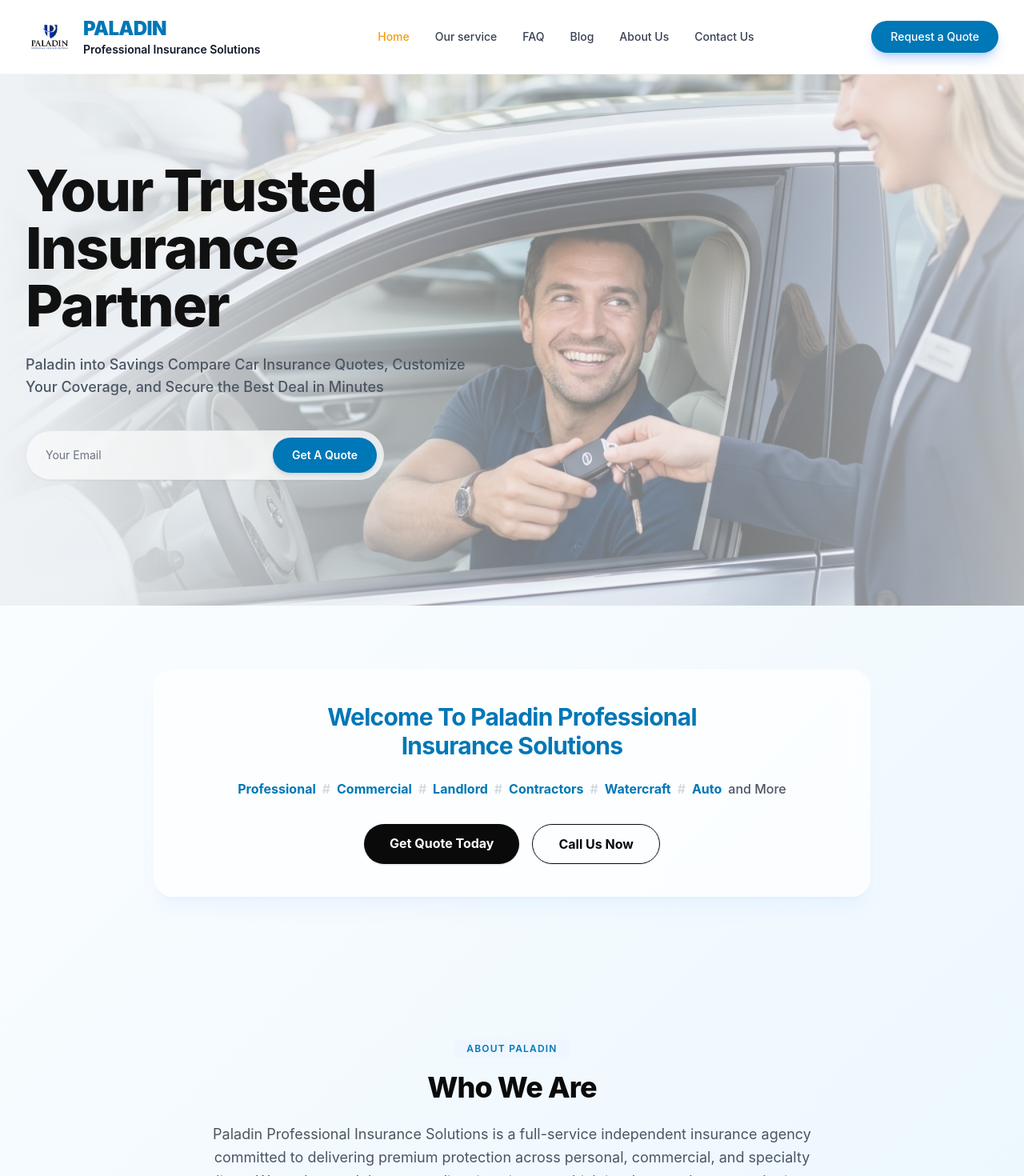
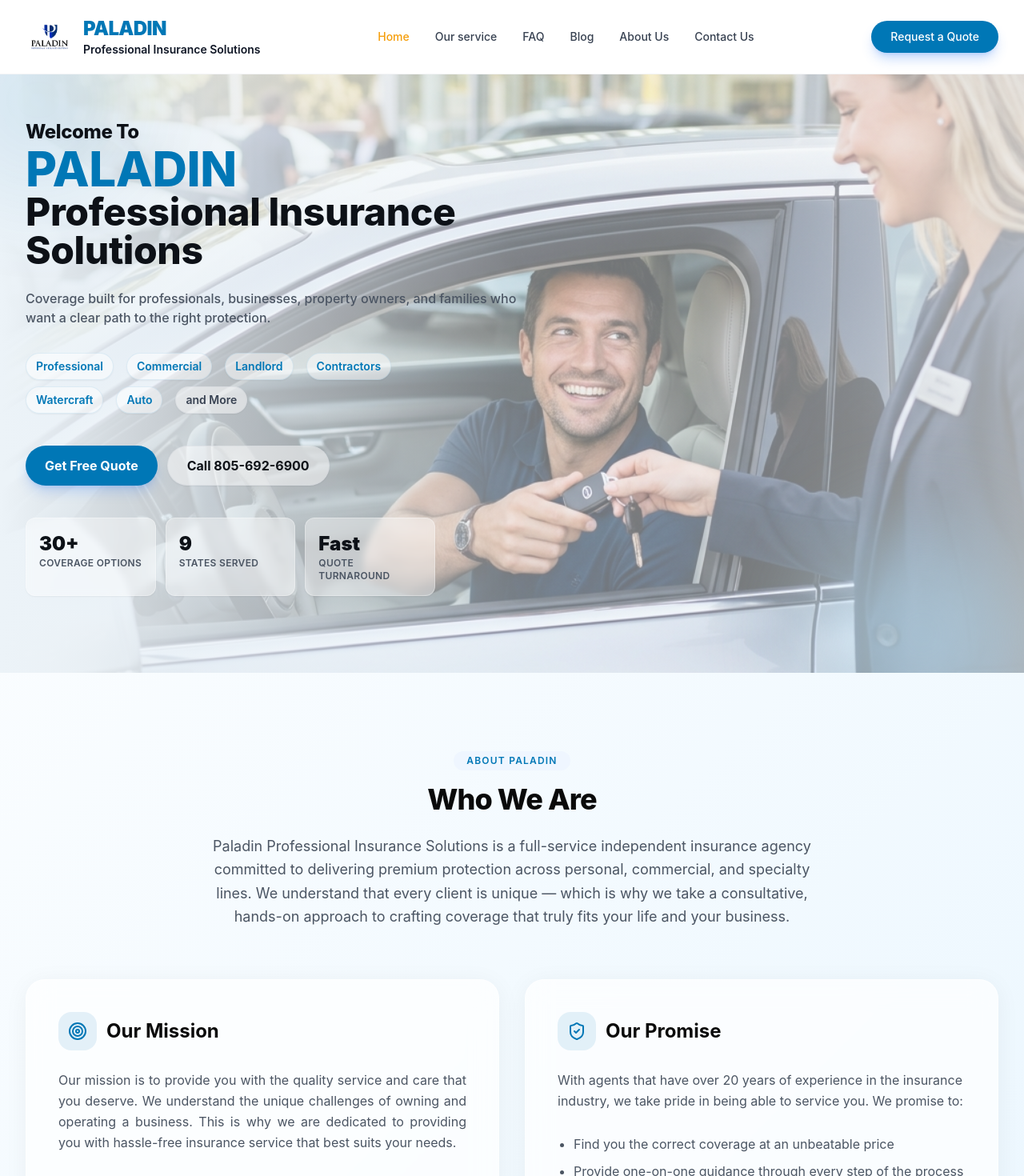
Before and after one commit to lanzashlee/Paladin-, a React (Create React App) app in the folder frontend/: page / in a window 1280 px wide. Shown: the top 1470 px of the page at 80% size. Built offline with nearby package versions, Linux system fonts and the light colour scheme.

Commit message:
Enhanced UI

```diff
--- a/frontend/src/components/FeaturedProducts.js
+++ b/frontend/src/components/FeaturedProducts.js
@@ -1,78 +1,128 @@
 import React from 'react';
+import { Link } from 'react-router-dom';
 
 const products = [
   {
     num: '1',
     title: 'General Liability',
+    image:
+      'https://images.unsplash.com/photo-1454165804606-c3d57bc86b40?auto=format&fit=crop&w=1200&q=80',
     desc: 'Protects businesses from financial loss due to third-party claims for bodily injury, property damage, and personal injury. Our policies offer broad coverage and 24/7 assistance.',
   },
   {
     num: '2',
     title: 'Renters Insurance',
+    image:
+      'https://images.unsplash.com/photo-1560518883-ce09059eeffa?auto=format&fit=crop&w=1200&q=80',
     desc: 'Protect your belongings and liability as a renter. Our policies cover theft, fire, water damage, and more - tailored to your specific rental situation.',
   },
   {
     num: '3',
     title: 'Umbrella Insurance',
+    image:
+      'https://images.unsplash.com/photo-1521791136064-7986c2920216?auto=format&fit=crop&w=1200&q=80',
     desc: "Get additional liability coverage beyond your existing policies. Our umbrella insurance provides extra protection for your assets and peace of mind when standard limits aren't enough.",
   },
   {
     num: '4',
     title: "Workers' Compensation",
+    image:
+      'https://images.unsplash.com/photo-1581092583537-20d51b4b4f1b?auto=format&fit=crop&w=1200&q=80',
     desc: 'Provides financial support and medical benefits to employees injured or ill due to their job - covering medical expenses, lost wages, rehabilitation costs, and death benefits for dependents.',
   },
   {
     num: '5',
     title: 'Flood Insurance',
+    image:
+      'https://images.unsplash.com/photo-1547683905-f686c993aae5?auto=format&fit=crop&w=1200&q=80',
     desc: 'Protect your home and belongings from flood damage caused by natural disasters, burst pipes, and other water-related incidents. We help identify your flood risk and find the right level of coverage.',
   },
   {
     num: '6',
     title: 'Commercial Auto Insurance',
+    image:
+      'https://images.unsplash.com/photo-1616422285623-13ff0162193c?auto=format&fit=crop&w=1200&q=80',
     desc: 'Protects against financial losses from accidents, property damage, and liability claims involving business vehicles - including bodily injury, property damage, theft, vandalism, and legal costs.',
   },
   {
     num: '7',
     title: 'Cyber Liability Insurance',
+    image:
+      'https://images.unsplash.com/photo-1518770660439-4636190af475?auto=format&fit=crop&w=1200&q=80',
     desc: 'Designed to protect businesses from financial losses stemming from cyberattacks and data breaches - covering data recovery, legal fees, and notification expenses required by data protection laws.',
   },
   {
     num: '8',
     title: 'Earthquake Insurance',
+    image:
+      'https://images.unsplash.com/photo-1506466010722-395aa2bef877?auto=format&fit=crop&w=1200&q=80',
     desc: 'A specialized form of property coverage designed to protect against the financial impact of earthquake damage - filling the gap left by standard homeowners or commercial policies that exclude seismic events.',
   },
   {
     num: '9',
     title: 'Commercial Insurance',
+    image:
+      'https://images.unsplash.com/photo-1486406146926-c627a92ad1ab?auto=format&fit=crop&w=1200&q=80',
     desc: 'A broad safeguard for businesses offering protection against liabilities, property damage, employee injuries, and other potential losses arising from everyday operations. Custom-tailored for your industry.',
   },
 ];
 
 function FeaturedProducts() {
   return (
-    <section className="py-24 px-8 max-w-7xl mx-auto w-full" id="coverage-offerings">
-      <div className="text-center mb-16">
-        <h2 className="text-4xl font-extrabold text-[#0a0a0a] tracking-tight mb-4">Our Coverage Offerings</h2>
-        <p className="text-lg text-gray-600 max-w-3xl mx-auto leading-relaxed">
-          We proudly offer a comprehensive suite of insurance products designed to protect what
-          matters most to you and your business.
+    <section className="relative py-24 px-6 sm:px-8 max-w-7xl mx-auto w-full overflow-hidden" id="coverage-offerings">
+      <div className="pointer-events-none absolute -top-16 left-1/2 -translate-x-1/2 w-[760px] h-[300px] rounded-full bg-[#0077b6]/10 blur-3xl" />
+      <div className="pointer-events-none absolute -bottom-24 right-0 w-[360px] h-[360px] rounded-full bg-sky-200/60 blur-3xl" />
+
+      <div className="relative z-10 text-center mb-16">
+        <p className="inline-flex items-center px-4 py-1.5 rounded-full bg-[#0077b6]/10 text-[#0077b6] text-xs font-semibold tracking-widest uppercase mb-5 border border-[#0077b6]/20">
+          Coverage Portfolio
+        </p>
+        <h2 className="text-4xl sm:text-5xl font-extrabold text-[#0a0a0a] tracking-tight mb-4">
+          Our Coverage Offerings
+        </h2>
+        <p className="text-base sm:text-lg text-gray-600 max-w-3xl mx-auto leading-relaxed">
+          Explore a curated suite of protection options for businesses, property owners, and
+          families, each designed to match real-world risk and long-term peace of mind.
         </p>
       </div>
 
-      <div className="grid grid-cols-1 md:grid-cols-2 lg:grid-cols-3 gap-6">
+      <div className="relative z-10 grid grid-cols-1 md:grid-cols-2 lg:grid-cols-3 gap-6">
         {products.map((p) => (
-          <div
+          <article
             key={p.num}
-            className="glass-panel rounded-3xl p-8 flex flex-col gap-4 group hover:-translate-y-1 hover:shadow-xl hover:shadow-blue-500/10 transition-all duration-300"
+            className="relative overflow-hidden rounded-3xl border border-white/20 p-7 sm:p-8 flex flex-col gap-4 group min-h-[340px] hover:-translate-y-1.5 hover:shadow-xl hover:shadow-blue-500/15 transition-all duration-300"
           >
-            <div className="w-12 h-12 rounded-2xl bg-[#0077b6] flex items-center justify-center shadow-md shadow-blue-500/20 shrink-0">
-              <span className="text-white text-base font-black">{p.num}</span>
+            <div
+              className="absolute inset-0 bg-cover bg-center opacity-80 transition-transform duration-300 group-hover:scale-105"
+              style={{ backgroundImage: `url(${p.image})` }}
+              aria-hidden="true"
+            />
+            <div className="absolute inset-0 bg-gradient-to-b from-[#0a0a0a]/30 via-[#0a0a0a]/45 to-[#0a0a0a]/65" aria-hidden="true" />
+
+            <div className="relative z-10 flex items-center justify-between">
+              <div className="w-12 h-12 rounded-2xl bg-white/15 backdrop-blur-sm border border-white/20 flex items-center justify-center shadow-md shadow-blue-500/20 shrink-0">
+                <span className="text-white text-base font-black">{p.num}</span>
+              </div>
+              <span className="text-[11px] uppercase tracking-[0.2em] text-white/80 font-semibold">Featured</span>
             </div>
 
-            <h3 className="text-xl font-bold text-[#0a0a0a] group-hover:text-[#0077b6] transition-colors">{p.title}</h3>
-            <p className="text-gray-600 text-sm leading-relaxed">{p.desc}</p>
-          </div>
+            <h3 className="relative z-10 text-xl font-bold text-white drop-shadow-sm group-hover:text-[#7dd3fc] transition-colors">
+              {p.title}
+            </h3>
+            <p className="relative z-10 text-white/95 text-sm leading-relaxed text-justify drop-shadow-sm flex-1">
+              {p.desc}
+            </p>
+          </article>
         ))}
+      </div>
+
+      <div className="relative z-10 mt-12 flex justify-center">
+        <Link
+          to="/service"
+          className="inline-flex items-center gap-2 bg-[#0077b6] text-white px-8 py-3 rounded-full font-bold shadow-lg shadow-blue-500/20 hover:bg-[#00639a] transition-all hover:-translate-y-0.5"
+        >
+          Explore All Services
+        </Link>
       </div>
     </section>
   );
--- a/frontend/src/components/Hero.js
+++ b/frontend/src/components/Hero.js
@@ -1,44 +1,102 @@
 import React from 'react';
+import { Link } from 'react-router-dom';
 import heroImage from '../assets/hero-image.png';
 
 function Hero() {
   return (
-    <section className="relative w-full overflow-hidden min-h-[460px] sm:min-h-[520px] lg:min-h-[560px] flex items-center">
+    <section className="relative w-full overflow-hidden min-h-[500px] sm:min-h-[580px] lg:min-h-[640px] flex items-center">
       {/* Full hero background image */}
       <div className="absolute inset-0 hidden lg:block pointer-events-none">
         <img
           src={heroImage}
           alt=""
           aria-hidden="true"
-          className="w-full h-full object-cover object-[78%_center] lg:object-right"
+          className="w-full h-full object-cover object-[76%_center] lg:object-right"
         />
-        <div className="absolute inset-0 bg-gradient-to-r from-[#eef2f5] via-[#eef2f5]/98 via-[52%] to-transparent" />
-        <div className="absolute inset-0 bg-gradient-to-l from-[#eef2f5]/75 via-transparent to-transparent" />
+        <div className="absolute inset-0 bg-gradient-to-r from-[#ecf3f8] via-[#ecf3f8]/98 via-[50%] to-transparent" />
+        <div className="absolute inset-0 bg-gradient-to-l from-[#eef2f5]/70 via-transparent to-transparent" />
       </div>
 
       {/* Mobile/tablet background tone */}
-      <div className="absolute inset-0 bg-[#eef2f5] lg:hidden pointer-events-none" />
+      <div className="absolute inset-0 bg-[#ecf3f8] lg:hidden pointer-events-none" />
+      <div className="absolute inset-0 pointer-events-none">
+        <div className="absolute -top-20 -left-16 w-56 h-56 rounded-full bg-[#0077b6]/10 blur-3xl" />
+        <div className="absolute -bottom-20 right-0 w-64 h-64 rounded-full bg-sky-200/50 blur-3xl" />
+      </div>
 
-      <div className="relative z-10 w-full max-w-7xl mx-auto px-4 sm:px-6 lg:px-8 pt-8 sm:pt-10 lg:pt-12 pb-14 sm:pb-16 lg:pb-24">
+      <div className="relative z-10 w-full max-w-7xl mx-auto px-4 sm:px-6 lg:px-8 pt-10 sm:pt-12 lg:pt-14 pb-16 sm:pb-18 lg:pb-24">
         {/* Left Column - Content */}
-        <div className="flex flex-col justify-center max-w-xl lg:min-h-[520px]">
-          <h1 className="text-4xl sm:text-5xl md:text-6xl lg:text-7xl font-extrabold text-[#111] leading-[1.05] sm:leading-[1.1] mb-4 sm:mb-6 tracking-tight max-w-[11ch]">
-            Your Trusted <br /> Insurance <br /> Partner
+        <div className="flex flex-col justify-center max-w-2xl lg:min-h-[560px]">
+
+          <h1 className="font-extrabold text-[#0d1117] leading-[1.1] sm:leading-[1.15] mb-4 sm:mb-6 tracking-tight">
+            <span className="text-xl lg:text-2xl">Welcome To</span>
+            <br />
+            <span className="text-3xl sm:text-4xl md:text-5xl lg:text-6xl text-[#0077b6]">PALADIN</span>
+            <br />
+            <span className="text-3xl sm:text-4xl md:text-5xl lg:text-5xl">Professional Insurance Solutions</span>
           </h1>
-          <p className="text-base sm:text-lg text-gray-600 mb-7 sm:mb-10 leading-relaxed font-medium max-w-[56ch]">
-            Paladin into Savings Compare Car Insurance Quotes, Customize Your Coverage, and Secure the Best Deal in Minutes
+
+          <p className="text-sm sm:text-base text-gray-600 mb-6 sm:mb-8 leading-relaxed font-medium max-w-[62ch]">
+            Coverage built for professionals, businesses, property owners, and families who want a clear path to the right protection.
           </p>
 
-          {/* Email Input */}
-          <div className="relative flex flex-col sm:flex-row sm:items-center gap-2 sm:gap-0 bg-gray-50/80 backdrop-blur-sm border border-gray-200 rounded-2xl sm:rounded-full p-2 max-w-md shadow-sm w-full">
-            <input
-              type="email"
-              placeholder="Your Email"
-              className="flex-1 bg-transparent border-none outline-none px-4 py-2 text-sm text-gray-700 placeholder:text-gray-500"
-            />
-            <button className="bg-[#0077b6] text-white px-6 py-3 rounded-xl sm:rounded-full text-sm font-semibold shadow-md hover:bg-blue-700 transition-all w-full sm:w-auto">
-              Get A Quote
-            </button>
+          <div className="flex flex-col gap-2 mb-8 sm:mb-10">
+            <div className="flex flex-wrap gap-2 sm:gap-3 md:gap-4">
+              {['Professional', 'Commercial', 'Landlord', 'Contractors'].map((item) => (
+                <span
+                  key={item}
+                  className="inline-flex items-center rounded-full px-3 py-1.5 text-xs sm:text-sm font-semibold shadow-sm border bg-white/50 text-[#0077b6] border-[#0077b6]/10"
+                >
+                  {item}
+                </span>
+              ))}
+            </div>
+            <div className="flex flex-wrap gap-2 sm:gap-3 md:gap-4">
+              {['Watercraft', 'Auto'].map((item) => (
+                <span
+                  key={item}
+                  className="inline-flex items-center rounded-full px-3 py-1.5 text-xs sm:text-sm font-semibold shadow-sm border bg-white/50 text-[#0077b6] border-[#0077b6]/10"
+                >
+                  {item}
+                </span>
+              ))}
+              <Link
+                to="/service"
+                className="inline-flex items-center rounded-full px-3 py-1.5 text-xs sm:text-sm font-semibold shadow-sm border bg-white/50 text-gray-700 border-gray-300/50 transition-all duration-200 hover:bg-[#0077b6] hover:text-white hover:border-[#0077b6] hover:-translate-y-0.5 hover:shadow-lg hover:shadow-blue-500/20 focus:outline-none focus:ring-2 focus:ring-[#0077b6]/40"
+              >
+                and More
+              </Link>
+            </div>
+          </div>
+
+          <div className="flex flex-col sm:flex-row gap-3 mb-8 sm:mb-10">
+            <a
+              href="#contact"
+              className="inline-flex items-center justify-center bg-[#0077b6] text-white px-6 py-3 rounded-full font-bold text-sm sm:text-base shadow-lg shadow-blue-500/25 hover:bg-[#00639a] transition-all hover:-translate-y-0.5"
+            >
+              Get Free Quote
+            </a>
+            <a
+              href="tel:8056926900"
+              className="inline-flex items-center justify-center bg-white/50 text-[#0d1117] border border-gray-300/50 px-6 py-3 rounded-full font-bold text-sm sm:text-base shadow-sm hover:border-[#0077b6] hover:text-[#0077b6] hover:bg-white/70 transition-all hover:-translate-y-0.5"
+            >
+              Call 805-692-6900
+            </a>
+          </div>
+
+          <div className="grid grid-cols-2 sm:grid-cols-3 gap-2 sm:gap-3 max-w-lg">
+            <div className="rounded-xl bg-white/40 border border-white/30 p-3 sm:p-4 shadow-sm backdrop-blur-sm">
+              <p className="text-lg sm:text-2xl font-black text-[#0d1117]">30+</p>
+              <p className="text-xs text-gray-600 font-semibold uppercase tracking-wide">Coverage Options</p>
+            </div>
+            <div className="rounded-xl bg-white/40 border border-white/30 p-3 sm:p-4 shadow-sm backdrop-blur-sm">
+              <p className="text-lg sm:text-2xl font-black text-[#0d1117]">9</p>
+              <p className="text-xs text-gray-600 font-semibold uppercase tracking-wide">States Served</p>
+            </div>
+            <div className="rounded-xl bg-white/40 border border-white/30 p-3 sm:p-4 shadow-sm backdrop-blur-sm col-span-2 sm:col-span-1">
+              <p className="text-lg sm:text-2xl font-black text-[#0d1117]">Fast</p>
+              <p className="text-xs text-gray-600 font-semibold uppercase tracking-wide">Quote Turnaround</p>
+            </div>
           </div>
         </div>
       </div>
--- a/frontend/src/pages/Home.js
+++ b/frontend/src/pages/Home.js
@@ -1,4 +1,5 @@
 import React from 'react';
+import { Link } from 'react-router-dom';
 import Header from '../components/Header';
 import Hero from '../components/Hero';
 import AboutSection from '../components/AboutSection';
@@ -15,38 +16,6 @@
     <>
       <Header />
       <Hero />
-
-      {/* Welcome Block built with Tailwind */}
-      <section className="py-20 px-8">
-        <div className="glass-panel max-w-4xl mx-auto rounded-3xl p-10 text-center shadow-xl shadow-blue-500/5">
-          <h2 className="text-2xl md:text-3xl font-bold text-[#0077b6] tracking-tight mb-6">
-            Welcome To Paladin Professional <br className="hidden md:block"/> Insurance Solutions
-          </h2>
-          <div className="text-sm md:text-base text-[#0a0a0a] font-medium flex flex-wrap justify-center items-center gap-x-2 gap-y-3 leading-relaxed max-w-3xl mx-auto mb-8">
-            <span className="font-bold text-[#0077b6]">Professional</span>
-            <span className="text-gray-300">#</span>
-            <span className="font-bold text-[#0077b6]">Commercial</span>
-            <span className="text-gray-300">#</span>
-            <span className="font-bold text-[#0077b6]">Landlord</span>
-            <span className="text-gray-300">#</span>
-            <span className="font-bold text-[#0077b6]">Contractors</span>
-            <span className="text-gray-300">#</span>
-            <span className="font-bold text-[#0077b6]">Watercraft</span>
-            <span className="text-gray-300">#</span>
-            <span className="font-bold text-[#0077b6]">Auto</span>
-            <span className="text-gray-600">and More</span>
-          </div>
-          <div className="flex flex-col sm:flex-row justify-center gap-4">
-            <a href="#contact" className="bg-[#0a0a0a] text-white w-full sm:w-auto px-8 py-3 rounded-full font-bold shadow hover:bg-gray-800 transition-colors">
-              Get Quote Today
-            </a>
-            <a href="tel:8056926900" className="bg-transparent border border-[#0a0a0a] text-[#0a0a0a] w-full sm:w-auto px-8 py-3 rounded-full font-bold shadow-sm hover:bg-gray-50 transition-colors">
-              Call Us Now
-            </a>
-          </div>
-        </div>
-      </section>
-
       <AboutSection />
       <InsuranceLines />
       <FeaturedProducts />
```
Also changed, not shown: frontend/src/components/InsuranceLines.js (+26 -11 lines).
